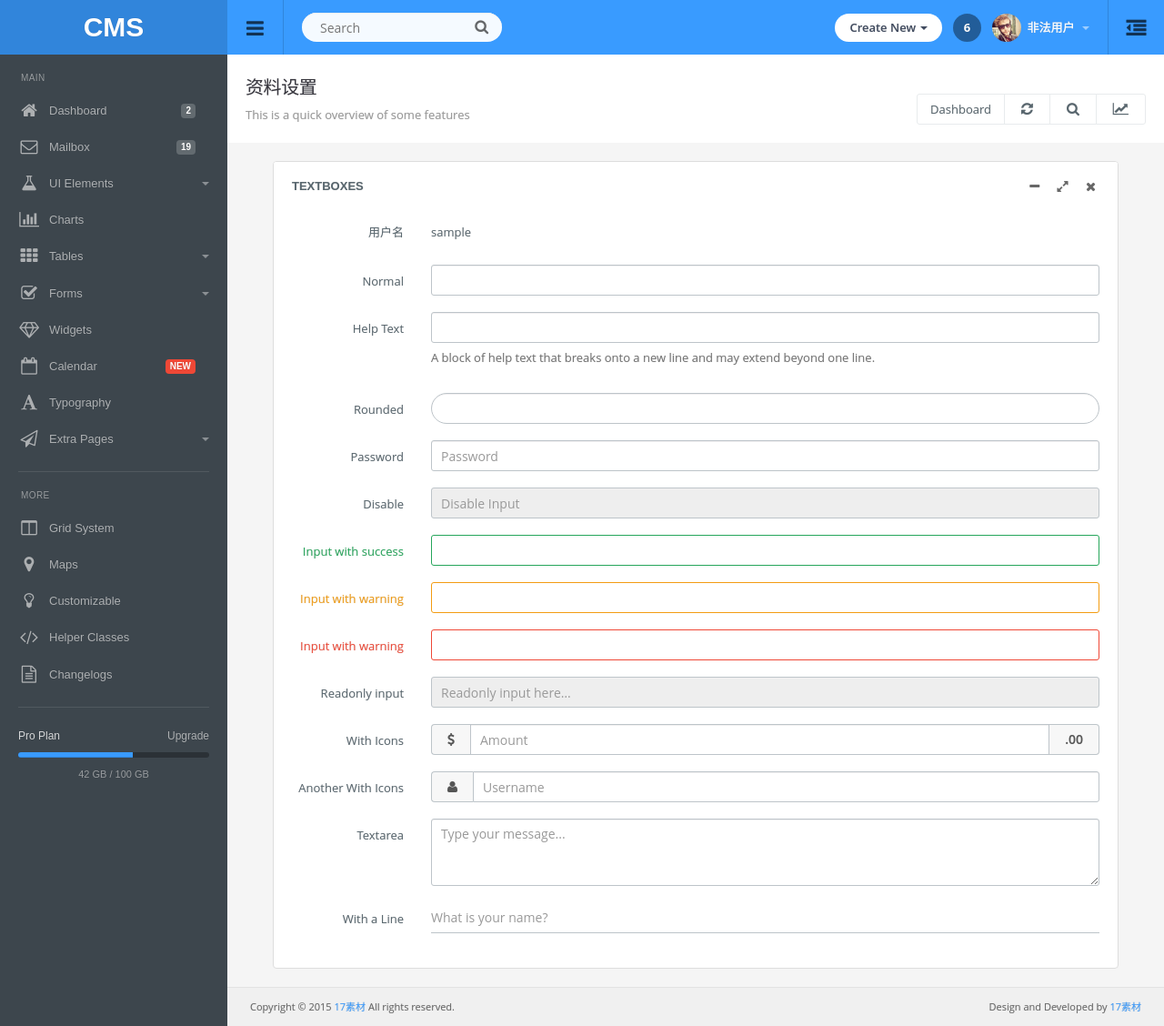
After one commit to pasturn/Cursor, a Flask app: a page that uses app/templates/base.html in a window 1280 px wide. The commit adds this page. Shown: the whole page at 91% size. Run offline with Flask 2, Linux system fonts and the light colour scheme; tables that the repository leaves empty hold one stand-in row (values such as "Sample post"); some libraries are stand-ins or nearby versions.

Commit message:
add code

```diff
--- a/app/auth/views.py
+++ b/app/auth/views.py
@@ -26,7 +26,7 @@ def login():
 def logout():
     login_user()
     flash('You have been logged out.')
-    return redirect(url_for('main.index'))
+    return redirect(url_for('auth.login'))
 
 
 @auth.route('/register', methods=['GET', 'POST'])
@@ -64,8 +64,10 @@ def confirm(token):
 
 @auth.before_app_request
 def before_request():
-    if current_user.is_authenticated and not current_user.confirmed and request.endpoint[:5] != 'auth.'and request.endpoint != 'static':
-        return redirect(url_for('auth.unconfirmed'))
+    if current_user.is_authenticated():
+        current_user.ping()
+        if not current_user.confirmed and request.endpoint[:5] != 'auth.':
+            return redirect(url_for('auth.unconfirmed'))
 
 
 @auth.route('/unconfirmed')
--- a/app/main/errors.py
+++ b/app/main/errors.py
@@ -1,3 +1,4 @@
+# -*- coding: utf-8 -*-
 __author__ = 'Pasturn'
 
 from flask import render_template
--- /dev/null
+++ b/app/main/forms.py
@@ -0,0 +1,14 @@
+# -*- coding: utf-8 -*-
+__author__ = 'Pasturn'
+
+from flask_wtf import Form
+from wtforms import StringField, PasswordField, SubmitField, BooleanField,TextAreaField
+from wtforms.validators import DataRequired, Email, Length, Regexp, EqualTo
+from wtforms import ValidationError
+from ..models import Posts
+
+
+class PostForm(Form):
+    title = StringField("Input the title", validators=[DataRequired()])
+    body = TextAreaField("What's on your mind", validators= [DataRequired()])
+    submit = SubmitField("保存")
--- a/app/main/views.py
+++ b/app/main/views.py
@@ -1,26 +1,53 @@
+# -*- coding: utf-8 -*-
 __author__ = 'Pasturn'
 
-from flask import render_template, session, redirect
+from flask import render_template, session, redirect, abort, url_for
+from flask_login import login_user, login_required, current_user
 from . import main
+from .forms import PostForm
 from .. import db
-from ..models import Users
+from ..models import Users, Permission, Posts
 
 
 @main.route('/')
 @main.route('/index')
+@login_required
 def index():
-    user = { 'nickname': 'Miguel' } # fake user
+    user = {'nickname': 'Miguel'}  # fake user
     return render_template("index.html",
-        title = 'Home',
-        user = session.get('user'))
+                           title='Home',
+                           user=session.get('user'))
 
 
-@main.route('/mail', methods = ['GET', 'POST'])
+@main.route('/mail', methods=['GET', 'POST'])
 def mail():
     return render_template('mailbox.html',
-                           title = 'Mailbox')
+                           title='Mailbox')
 
-@main.route('/mail/sent', methods = ['GET', 'POST'])
+
+@main.route('/mail/sent', methods=['GET', 'POST'])
 def sendmail():
     return render_template('sendmail.html',
-                           title = 'Sendmail')
+                           title='Sendmail')
+
+
+@main.route('/user/<username>')
+def user(username):
+    user = Users.query.filter_by(username=username).first()
+    if user is None:
+        abort(404)
+    return render_template('user/setting.html', user=user)
+
+
+@main.route('/post', methods=['GET', 'POST'])
+def post():
+    form = PostForm()
+    print(form.validate_on_submit())
+    if form.validate_on_submit():
+        post = Posts(title=form.title.data, body=form.body.data)
+
+        db.session.add(post)
+        db.session.commit()
+        return redirect(url_for('.post'))
+    posts = Posts.query.order_by(Posts.timestamp.desc()).all()
+    return render_template('post/post.html', form=form, posts=posts)
--- a/app/templates/base.html
+++ b/app/templates/base.html
@@ -63,7 +63,7 @@
       <a href="#" data-toggle="dropdown" class="dropdown-toggle hdbutton">Create New <span class="caret"></span></a>
         <ul class="dropdown-menu dropdown-menu-list">
           <li><a href="#"><i class="fa falist fa-paper-plane-o"></i>Product or Item</a></li>
-          <li><a href="#"><i class="fa falist fa-font"></i>Blog Post</a></li>
+          <li><a href="{{url_for('main.post')}}"><i class="fa falist fa-font"></i>Blog Post</a></li>
           <li><a href="#"><i class="fa falist fa-file-image-o"></i>Image Gallery</a></li>
           <li><a href="#"><i class="fa falist fa-file-video-o"></i>Video Gallery</a></li>
         </ul>
@@ -73,7 +73,14 @@
       <a href="#" class="notifications">6</a>
     </li>
     <li class="dropdown link">
-      <a href="#" data-toggle="dropdown" class="dropdown-toggle profilebox"><img src="{{url_for('static', filename='img/profileimg.png')}}" alt="img"><b>Jonathan Doe</b><span class="caret"></span></a>
+      <a href="#" data-toggle="dropdown" class="dropdown-toggle profilebox"><img src="{{url_for('static', filename='img/profileimg.png')}}" alt="img">
+        <b>{% if current_user.is_authenticated() %}
+          {{ current_user.username }}
+        {% else %}
+          非法用户
+        {% endif %}
+        </b>
+        <span class="caret"></span></a>
         <ul class="dropdown-menu dropdown-menu-list dropdown-menu-right">
           <li role="presentation" class="dropdown-header">Profile</li>
           <li><a href="#"><i class="fa falist fa-inbox"></i>Inbox<span class="badge label-danger">4</span></a></li>
@@ -81,7 +88,7 @@
           <li><a href="#"><i class="fa falist fa-wrench"></i>Settings</a></li>
           <li class="divider"></li>
           <li><a href="#"><i class="fa falist fa-lock"></i> Lockscreen</a></li>
-          <li><a href="#"><i class="fa falist fa-power-off"></i>Logout</a></li>
+          <li><a href="{{url_for('auth.login')}}"><i class="fa falist fa-power-off"></i>Logout</a></li>
         </ul>
     </li>
 
@@ -163,7 +170,24 @@
 </div>
 <!-- END SIDEBAR -->
 <!-- //////////////////////////////////////////////////////////////////////////// -->
+
+  <!-- START CONTENT -->
+<div class="content">
+
   {% block content %}{% endblock %}
+      <!-- Start Footer -->
+<div class="row footer">
+  <div class="col-md-6 text-left">
+  Copyright © 2015 <a href="http://www.17sucai.com/" target="_blank">17素材</a> All rights reserved.
+  </div>
+  <div class="col-md-6 text-right">
+    Design and Developed by <a href="http://www.17sucai.com/" target="_blank">17素材</a>
+  </div>
+</div>
+<!-- End Footer -->
+
+
+</div>
 
 <script type="text/javascript" src="{{url_for('static', filename='js/jquery.min.js')}}"></script>
 <script src="{{url_for('static', filename='js/bootstrap/bootstrap.min.js')}}"></script>
--- a/app/templates/index.html
+++ b/app/templates/index.html
@@ -1,7 +1,6 @@
 {% extends "base.html" %}
 {% block content %}
 <!-- START CONTENT -->
-<div class="content">
 
   <!-- Start Page Header -->
   <div class="page-header">
@@ -23,5 +22,4 @@
 
   </div>
   <!-- End Page Header -->
-</div>
 {% endblock %}
--- /dev/null
+++ b/app/templates/user/setting.html
@@ -0,0 +1,167 @@
+{% extends "base.html" %}
+{% block content %}
+
+  <!-- Start Page Header -->
+  <div class="page-header">
+    <h1 class="title">资料设置</h1>
+      <ol class="breadcrumb">
+        <li class="active">This is a quick overview of some features</li>
+    </ol>
+
+    <!-- Start Page Header Right Div -->
+    <div class="right">
+      <div class="btn-group" role="group" aria-label="...">
+        <a href="index.html" class="btn btn-light">Dashboard</a>
+        <a href="#" class="btn btn-light"><i class="fa fa-refresh"></i></a>
+        <a href="#" class="btn btn-light"><i class="fa fa-search"></i></a>
+        <a href="#" class="btn btn-light" id="topstats"><i class="fa fa-line-chart"></i></a>
+      </div>
+    </div>
+    <!-- End Page Header Right Div -->
+
+  </div>
+  <!-- End Page Header -->
+    <div class="container-padding">
+
+
+
+  <!-- Start Row -->
+  <div class="row">
+
+    <div class="col-md-12">
+      <div class="panel panel-default">
+
+        <div class="panel-title">
+          Textboxes
+          <ul class="panel-tools">
+            <li><a class="icon minimise-tool"><i class="fa fa-minus"></i></a></li>
+            <li><a class="icon expand-tool"><i class="fa fa-expand"></i></a></li>
+            <li><a class="icon closed-tool"><i class="fa fa-times"></i></a></li>
+          </ul>
+        </div>
+
+            <div class="panel-body">
+              <form class="form-horizontal">
+
+                <div class="form-group">
+                  <label class="col-sm-2 control-label form-label">用户名</label>
+                  <div class="col-sm-10">
+                    <p class="form-control-static">{{user.username}}</p>
+                  </div>
+                </div>
+
+                <div class="form-group">
+                  <label for="input002" class="col-sm-2 control-label form-label">Normal</label>
+                  <div class="col-sm-10">
+                    <input type="text" class="form-control" id="input002">
+                  </div>
+                </div>
+
+                <div class="form-group">
+                  <label for="input001" class="col-sm-2 control-label form-label">Help Text</label>
+                  <div class="col-sm-10">
+                    <input type="text" class="form-control" id="input001">
+                    <span id="helpBlock" class="help-block">A block of help text that breaks onto a new line and may extend beyond one line.</span>
+                  </div>
+                </div>
+
+                <div class="form-group">
+                  <label for="input2" class="col-sm-2 control-label form-label">Rounded</label>
+                  <div class="col-sm-10">
+                    <input type="text" class="form-control form-control-radius" id="input2">
+                  </div>
+                </div>
+
+                <div class="form-group">
+                  <label for="input3" class="col-sm-2 control-label form-label">Password</label>
+                  <div class="col-sm-10">
+                    <input type="password" class="form-control" id="input3" placeholder="Password">
+                  </div>
+                </div>
+
+                <div class="form-group">
+                  <label for="input4" class="col-sm-2 control-label form-label">Disable</label>
+                  <div class="col-sm-10">
+                    <input type="text" class="form-control" id="input4" placeholder="Disable Input" disabled>
+                  </div>
+                </div>
+
+                <div class="form-group has-success">
+                  <label for="input6" class="col-sm-2 control-label form-label">Input with success</label>
+                  <div class="col-sm-10">
+                      <input type="text" class="form-control" id="input6">
+                  </div>
+                </div>
+
+                <div class="form-group has-warning">
+                  <label for="input7" class="col-sm-2 control-label form-label">Input with warning</label>
+                  <div class="col-sm-10">
+                      <input type="text" class="form-control" id="input7">
+                  </div>
+                </div>
+
+                <div class="form-group has-error">
+                  <label for="input8" class="col-sm-2 control-label form-label">Input with warning</label>
+                  <div class="col-sm-10">
+                      <input type="text" class="form-control" id="input8">
+                  </div>
+                </div>
+
+                <div class="form-group">
+                  <label class="col-sm-2 control-label form-label">Readonly input</label>
+                  <div class="col-sm-10">
+                    <input class="form-control" type="text" placeholder="Readonly input here…" readonly>
+                  </div>
+                </div>
+
+                <div class="form-group">
+                  <label for="exampleInputAmount" class="col-sm-2 control-label form-label">With Icons</label>
+                  <div class="col-sm-10">
+                    <label class="sr-only" for="exampleInputAmount">Amount (in dollars)</label>
+                    <div class="input-group">
+                      <div class="input-group-addon"><i class="fa fa-usd"></i></div>
+                      <input type="text" class="form-control" id="exampleInputAmount" placeholder="Amount">
+                      <div class="input-group-addon">.00</div>
+                    </div>
+                  </div>
+                </div>
+
+                <div class="form-group">
+                  <label for="exampleInputAmount2" class="col-sm-2 control-label form-label">Another With Icons</label>
+                  <div class="col-sm-10">
+                    <label class="sr-only" for="exampleInputAmount2">Login</label>
+                    <div class="input-group">
+                      <div class="input-group-addon"><i class="fa fa-user"></i></div>
+                      <input type="text" class="form-control" id="exampleInputAmount2" placeholder="Username">
+                    </div>
+                  </div>
+                </div>
+
+                <div class="form-group">
+                  <label class="col-sm-2 control-label form-label">Textarea</label>
+                  <div class="col-sm-10">
+                      <textarea class="form-control" rows="3" id="textarea1" placeholder="Type your message..."></textarea>
+                  </div>
+                </div>
+
+                <div class="form-group">
+                  <label class="col-sm-2 control-label form-label">With a Line</label>
+                  <div class="col-sm-10">
+                    <input type="text" class="form-control form-control-line" placeholder="What is your name?">
+                  </div>
+                </div>
+
+
+              </form>
+
+            </div>
+
+      </div>
+    </div>
+
+  </div>
+  <!-- End Row -->
+
+</div>
+
+{% endblock %}
--- a/manage.py
+++ b/manage.py
@@ -1,3 +1,4 @@
+# -*- coding: utf-8 -*-
 __author__ = 'Pasturn'
 
 #!/usr/bin/env python
```
Also changed, not shown: app/decorators.py (added, +18 -0 lines), app/models.py (+53 -19 lines), app/templates/post/post.html (added, +63 -0 lines), config.py (+8 -4 lines).
